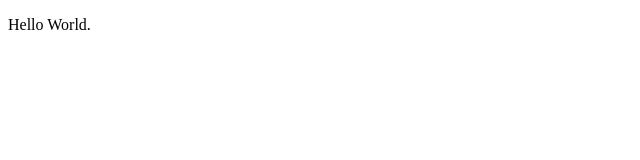
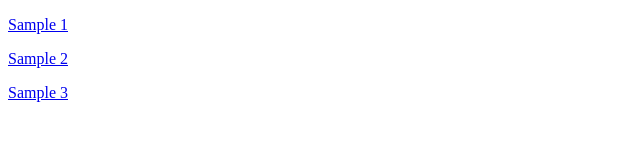
Before and after one commit to merrygoat/merrygoat.github.com, a plain HTML site: page index.html in a window 1280 px wide. Shown: the whole page, without its empty margins (0-640 px from the left). Drawn offline with Linux system fonts and the light colour scheme.

Commit message:
Added sample data for Python Course

```diff
--- a/index.html
+++ b/index.html
@@ -1,11 +1,15 @@
 <!DOCTYPE html>
 <html>
 <head>
-<title>Merrygoat's Code</title>
+<title>Sample Files</title>
 </head>
 <body>
 
-<p>Hello World.</p>
+<p><a href="./sample_data_1.txt">Sample 1</a></p>
+
+<p><a href="./sample_data_2.txt">Sample 2</a></p>
+
+<p><a href="./sample_data_3.txt">Sample 3</a></p>
 
 </body>
 </html>
```
Also changed, not shown: sample_data_1.txt (added), sample_data_2.txt (added), sample_data_3.txt (added).
